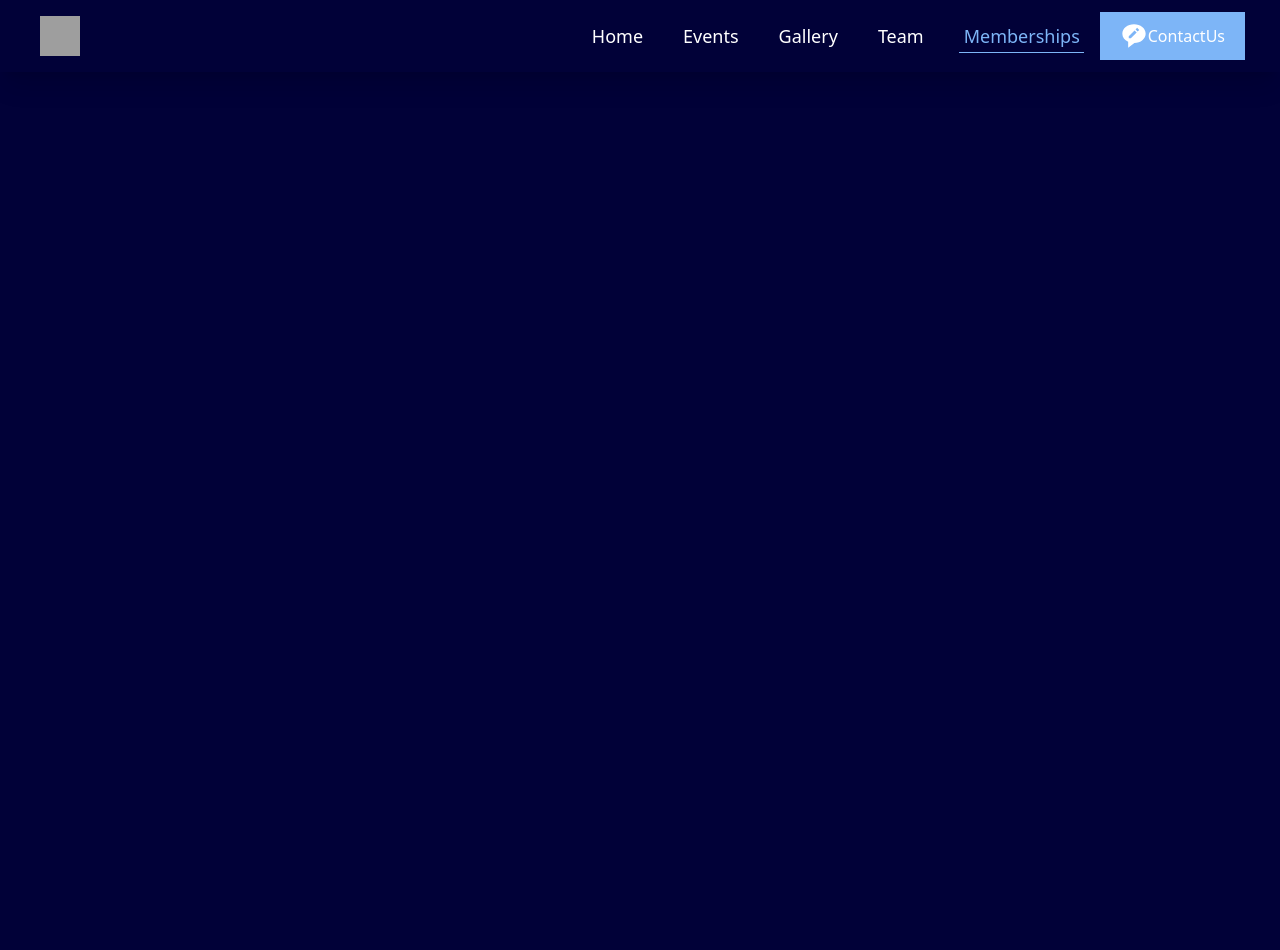
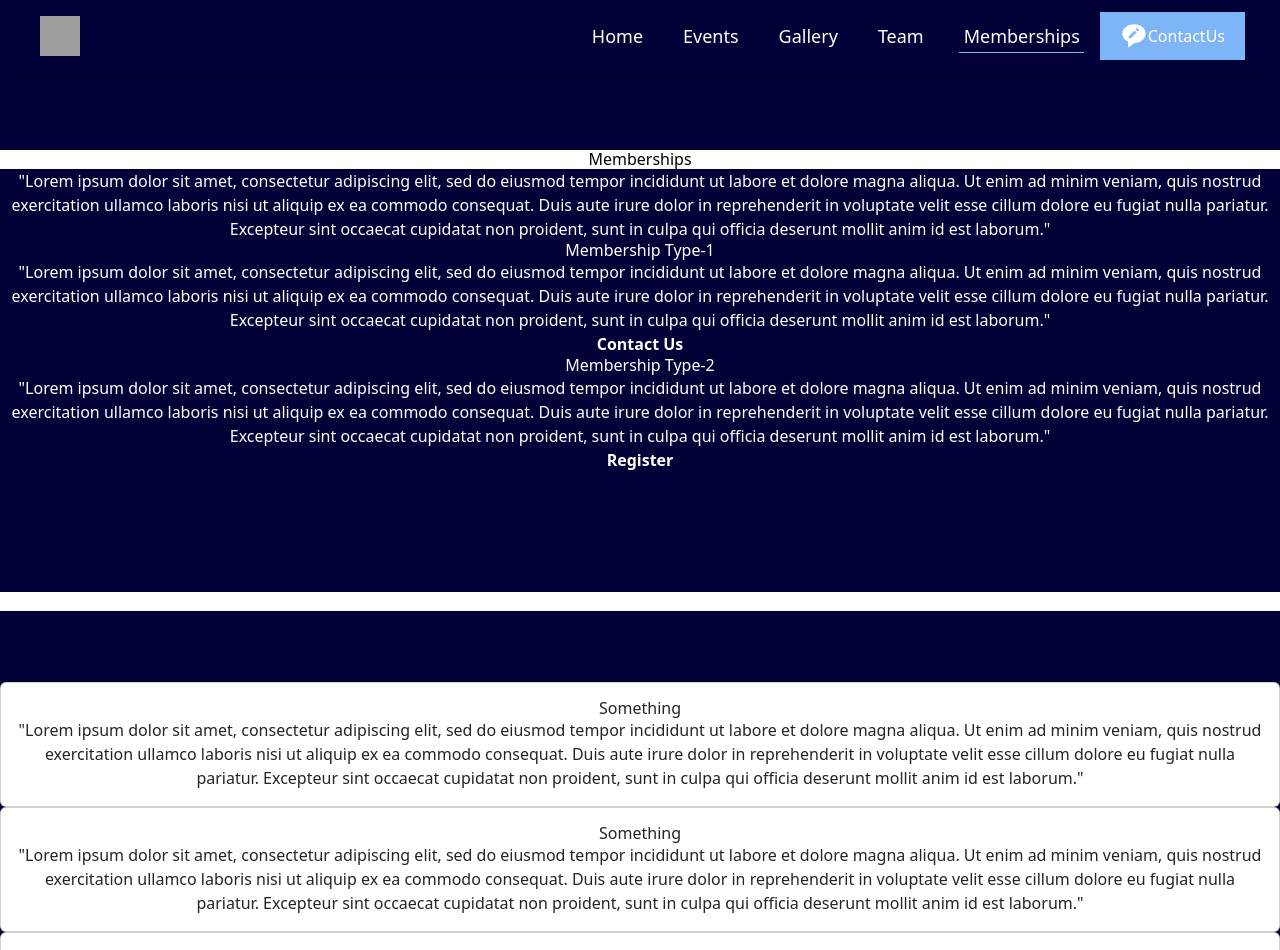
Before and after one commit to Avighna-G/acmproject, a React (Create React App) app: page /memberships in a window 1280 px wide. Before the commit the page ends 800 px from the top, so only its background shows below. Built offline with nearby package versions, Linux system fonts and the light colour scheme; grey boxes are pictures that could not be loaded.

Commit message:
added basic membership and contactus page

```diff
--- a/package.json
+++ b/package.json
@@ -3,10 +3,13 @@
   "version": "0.1.0",
   "private": true,
   "dependencies": {
+    "@emailjs/browser": "^3.11.0",
     "@testing-library/jest-dom": "^5.17.0",
     "@testing-library/react": "^13.4.0",
     "@testing-library/user-event": "^13.5.0",
+    "bootstrap": "^5.3.1",
     "react": "^18.2.0",
+    "react-bootstrap": "^2.8.0",
     "react-dom": "^18.2.0",
     "react-headroom": "^3.2.1",
     "react-icons": "^4.10.1",
--- a/public/index.html
+++ b/public/index.html
@@ -14,6 +14,7 @@
       manifest.json provides metadata used when your web app is installed on a
       user's mobile device or desktop. See https://developers.google.com/web/fundamentals/web-app-manifest/
     -->
+    <link href="https://cdn.jsdelivr.net/npm/bootstrap@5.3.0-alpha3/dist/css/bootstrap.min.css" rel="stylesheet" integrity="sha384-KK94CHFLLe+nY2dmCWGMq91rCGa5gtU4mk92HdvYe+M/SXH301p5ILy+dN9+nJOZ" crossorigin="anonymous">
     <link rel="manifest" href="%PUBLIC_URL%/manifest.json" />
     <!--
       Notice the use of %PUBLIC_URL% in the tags above.
@@ -41,5 +42,6 @@
       To begin the development, run `npm start` or `yarn start`.
       To create a production bundle, use `npm run build` or `yarn build`.
     -->
+    <script src="https://cdn.jsdelivr.net/npm/bootstrap@5.3.0-alpha3/dist/js/bootstrap.bundle.min.js" integrity="sha384-ENjdO4Dr2bkBIFxQpeoTz1HIcje39Wm4jDKdf19U8gI4ddQ3GYNS7NTKfAdVQSZe" crossorigin="anonymous"></script>
   </body>
 </html>
--- a/src/App.js
+++ b/src/App.js
@@ -1,6 +1,7 @@
 
 import './App.css';
 import NavBar from './components/NavBar';
+import Contactus from './components/Contactus';
 import Memberships from './components/Memberships';
 import Events from './components/Events';
 import Gallery from './components/Gallery';
@@ -18,6 +19,7 @@ function App() {
         <Route path="/team" element={<Team/>}/>
         <Route path="/gallery" element={<Gallery/>}/>
         <Route path="/memberships" element={<Memberships/>}/>
+        <Route path="/contactus" element={<Contactus/>}/>
         </Routes>
       </div>
 
--- /dev/null
+++ b/src/components/Contactus.js
@@ -0,0 +1,49 @@
+import React, { useRef } from 'react';
+import emailjs from '@emailjs/browser';
+import '../styles/Contactus.css';
+function Contactus() {
+  const form = useRef();
+
+  const sendEmail = (e) => {
+    e.preventDefault();
+
+    emailjs.sendForm('service_bptjnsl', 'template_ribf58f', form.current, 'Ol8gkNhvS7n8Azo-0')
+      .then((result) => {
+          console.log(result.text);
+          alert("Mail Sent");
+      }, (error) => {
+          console.log(error.text);
+      });
+  };
+
+  return (
+    <>
+    <h1 className='contact-h1'>Conatct Us</h1>
+    <div className='container'>
+      <form ref={form} onSubmit={sendEmail}  className='form'>
+      <div className='row'>
+        <div className='col-md-6'>
+            <label className='form-label email' htmlFor='email'>Email</label>
+            <input className='form-control' type="email" name="email" id="email"/>
+        </div>
+        <div className='col-md-6'>
+            <label className='form-label name' htmlFor='name'>Name</label>
+            <input className='form-control' type="text" name="name" id="name" />
+        </div>
+      </div>
+      <div className='row'>
+        <div className='col-12'>
+            <label className='form-label message d-block' htmlFor='messaga'>Message</label>
+            <textarea className='d-block w-100 textarea' name="message" id="message"/>
+        </div>
+      </div>
+        <input className='form-control bg-primary mt-3' type="submit" value="Send"/>
+      </form>
+    </div>
+
+    </>
+
+  );
+}
+
+export default Contactus;
--- a/src/components/Memberships.js
+++ b/src/components/Memberships.js
@@ -1,9 +1,64 @@
 import React from 'react'
+import { Link } from 'react-router-dom';
+import Card from 'react-bootstrap/Card';
+import '../styles/Memberships.css';
+function Memberships() {
+  const arr=[1,2,3];
+  arr.length=3;
+  return(
+      <>
+        <div className='membership'>
+              <div className='title text-black'>
+                  <h1>Memberships</h1>
+              </div>
+              <p className="membershipdesc">"Lorem ipsum dolor sit amet, consectetur adipiscing elit, sed do eiusmod tempor incididunt ut labore et dolore magna aliqua. Ut enim ad minim veniam, quis nostrud exercitation ullamco laboris nisi ut aliquip ex ea commodo consequat. Duis aute irure dolor in reprehenderit in voluptate velit esse cillum dolore eu fugiat nulla pariatur. Excepteur sint occaecat cupidatat non proident, sunt in culpa qui officia deserunt mollit anim id est laborum."
 
-function Memberships() {
-  return (
-    <div className='text-stone-50 pt-5'>Memberships</div>
-  )
+              </p>
+              <div className='membershiptypes'>
+                  <div className="membertype">
+                      <h5>Membership Type-1</h5>
+                      <p className="typedesc">"Lorem ipsum dolor sit amet, consectetur adipiscing elit, sed do eiusmod tempor incididunt ut labore et dolore magna aliqua. Ut enim ad minim veniam, quis nostrud exercitation ullamco laboris nisi ut aliquip ex ea commodo consequat. Duis aute irure dolor in reprehenderit in voluptate velit esse cillum dolore eu fugiat nulla pariatur. Excepteur sint occaecat cupidatat non proident, sunt in culpa qui officia deserunt mollit anim id est laborum."
+
+                      </p>
+                      <button><Link to="/contactUs" className='text-decoration-none text-white'><b>Contact Us</b></Link></button>
+
+
+                  </div>
+                  <div className="membertype">
+                      <h5>Membership Type-2</h5>
+                      <p className="typedesc">"Lorem ipsum dolor sit amet, consectetur adipiscing elit, sed do eiusmod tempor incididunt ut labore et dolore magna aliqua. Ut enim ad minim veniam, quis nostrud exercitation ullamco laboris nisi ut aliquip ex ea commodo consequat. Duis aute irure dolor in reprehenderit in voluptate velit esse cillum dolore eu fugiat nulla pariatur. Excepteur sint occaecat cupidatat non proident, sunt in culpa qui officia deserunt mollit anim id est laborum."
+
+                      </p>
+                          <button><b>Register</b></button>
+                  </div>
+              </div>
+        </div>
+        <div  className="testimony-h1" style={{height:"90px"}}>
+            <h1>Testimonials</h1>
+        </div>
+        <div className='testimonials'>
+        {
+            arr.map(()=>{
+                return (
+                    <>
+                        <Card className='testimony'>
+                                <Card.Body>
+                                    {/* <img src={img1} alt='A Person'/> */}
+                                    <h3>Something</h3>
+                                    <p>
+                                    "Lorem ipsum dolor sit amet, consectetur adipiscing elit, sed do eiusmod tempor incididunt ut labore et dolore magna aliqua. Ut enim ad minim veniam, quis nostrud exercitation ullamco laboris nisi ut aliquip ex ea commodo consequat. Duis aute irure dolor in reprehenderit in voluptate velit esse cillum dolore eu fugiat nulla pariatur. Excepteur sint occaecat cupidatat non proident, sunt in culpa qui officia deserunt mollit anim id est laborum."
+                                    </p>
+                                </Card.Body>
+                            </Card>
+
+                    </>
+                )
+            })
+        }
+        </div>
+      </>
+
+  );
 }
 
 export default Memberships
--- a/src/components/NavBar.js
+++ b/src/components/NavBar.js
@@ -44,7 +44,7 @@ export default function NavBar() {
                       className="bg-[#7db5f7] border-none px-[20px] py-[10px] group flex items-center gap-[7px] cursor-pointer"
                     >
                       <HashLink
-                        to="/#ctus"
+                        to="/contactus"
                         className=" group-hover:text-black duration-500 font-medium flex items-center no-underline text-white "
                       >
                         <BiSolidMessageRoundedEdit size={28} />
--- a/src/jsonfiles/NavItems.js
+++ b/src/jsonfiles/NavItems.js
@@ -27,7 +27,7 @@ export const navItems=[
     {
         id :6,
         title: "ContactUs",
-        path:"/#ctus"
+        path:"/contactus"
     }
 ]
 export const gallHashItems=[
@@ -56,8 +56,6 @@ export const gallHashItems=[
         title: "2018-2019",
         path:"/gallery#gall2018-19"
     },
-
-
 ]
 export const eventHashItems=[
     {
--- /dev/null
+++ b/src/styles/Contactus.css
@@ -0,0 +1,23 @@
+.form{
+    display: inline-flex;
+    flex-direction: column;
+    flex-wrap: wrap;
+    gap: 10px;
+    color: white;
+}
+h1{
+    margin-top: 120px;
+    background-color: white;
+}
+.textarea{
+    height: 7rem;
+}
+
+@media (min-width:768px){
+    .form{
+        display: block;
+        width: 45rem;
+        margin: 0 auto;
+    }
+
+}
--- /dev/null
+++ b/src/styles/Memberships.css
@@ -0,0 +1,7 @@
+.membership,.testimony-h1,.testimonials{
+    color: white;
+}
+
+.membership{
+    margin-top: 150px;
+}
```
Also changed, not shown: 1 other file (tests, documents, lock files or other folders).
